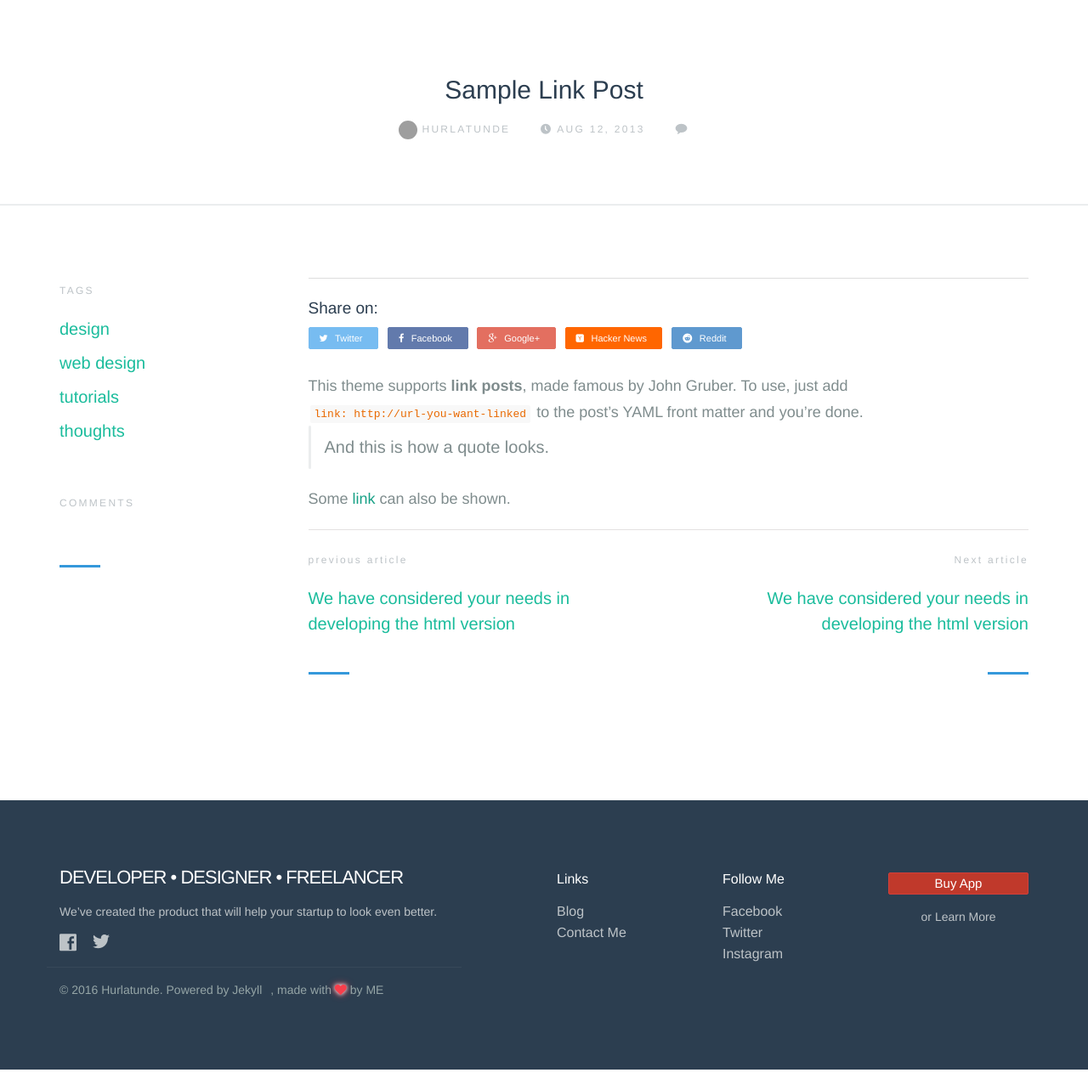
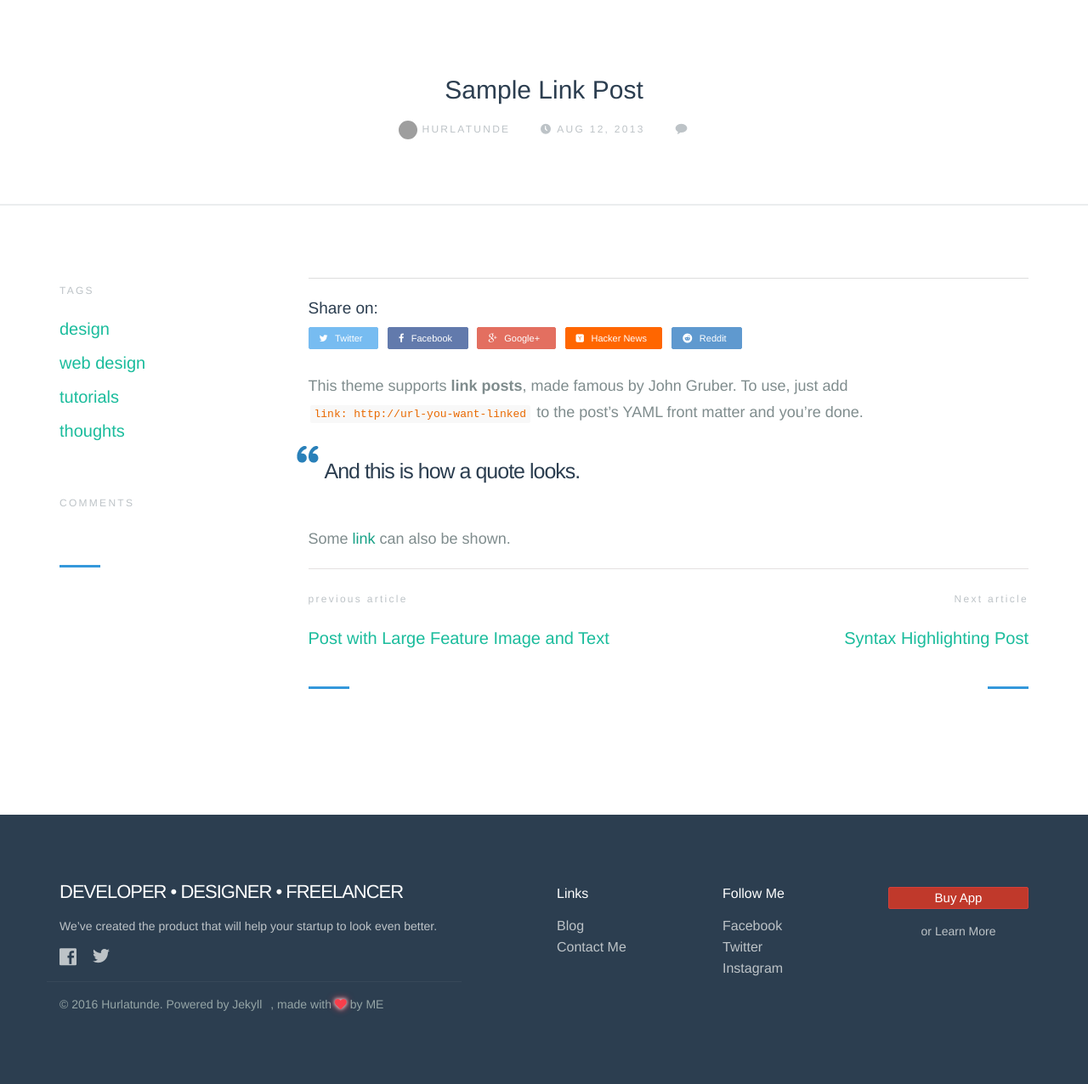
Before and after one commit to hurlatunde/hurlatunde.github.io, a Jekyll site: the page built from _posts/2013-08-12-sample-link-post.md, in a window 1280 px wide. Shown: the whole page at 85% size. Built offline with Jekyll 4.4.1, drawn with Linux system fonts in a browser that asks for light colours; comment, search, counter and statistics services are not loaded; grey boxes are pictures that could not be loaded.

Commit message:
yupdates

```diff
--- a/_layouts/post.html
+++ b/_layouts/post.html
@@ -52,12 +52,44 @@ layout: default
         display: block;
         position: absolute;
         right: 15px;
-        left: inherit! important;
+        left: inherit ! important;
         bottom: 0;
         width: 48px;
         border-top: 3px solid #3498db;
     }
 
+    .mcontent .blog-1 blockquote {
+        position: relative;
+        margin-bottom: 35px;
+        margin-top: 24px;
+        font-size: 37px;
+        line-height: 50px;
+        font-family: "Helvetica Neue", Helvetica, Arial, sans-serif;
+        color: #2c3e50;
+        letter-spacing: -1px;
+        font-weight: 300;
+    }
+
+    blockquote p {
+        font-size: 25.006px;
+        line-height: 1.549829;
+        font-weight: normal;
+        margin-bottom: .4em;
+    }
+
+    blockquote:before {
+        position: absolute;
+        left: 0;
+        width: 0px;
+        height: 100%;
+        top: 0;
+        bottom: 0;
+        background-color: #ebedee;
+        content: "";
+        -webkit-border-radius: 2px;
+        -moz-border-radius: 2px;
+        border-radius: 2px;
+    }
 </style>
 
 <div>
@@ -66,7 +98,8 @@ layout: default
             <div class="container">
                 <h3> {{ page.title }} </h3>
                 <div class="submitted">
-                    <span><span> <img style="width: 22px;height: 22px;border-radius: 50%;" src="{{ site.owner.avatar }}"> </span> {% include user.html username=site.github_username %} </span>
+                    <span><span> <img style="width: 22px;height: 22px;border-radius: 50%;"
+                                      src="{{ site.owner.avatar }}"> </span> {% include user.html username=site.github_username %} </span>
                     <span><span class="fui-time"></span> {{ page.date | date: "%b %-d, %Y" }}</span>
                     <span><span class="fui-round-bubble"></span> <a href="{{ post.url }}#disqus_thread"></a> </span>
                 </div>
@@ -98,19 +131,27 @@ layout: default
                             <h6>Share on: </h6>
                             <ul>
                                 <li>
-                                    <a href="https://twitter.com/intent/tweet?text={{ site.url }}{{ page.url }}" class="twitter btn" title="Share on Twitter"><i class="fa fa-twitter"></i><span> Twitter</span></a>
+                                    <a href="https://twitter.com/intent/tweet?text={{ site.url }}{{ page.url }}"
+                                       class="twitter btn" title="Share on Twitter"><i class="fa fa-twitter"></i><span> Twitter</span></a>
                                 </li>
                                 <li>
-                                    <a href="https://www.facebook.com/sharer/sharer.php?u={{ site.url }}{{ page.url }}" class="facebook btn" title="Share on Facebook"><i class="fa fa-facebook"></i><span> Facebook</span></a>
+                                    <a href="https://www.facebook.com/sharer/sharer.php?u={{ site.url }}{{ page.url }}"
+                                       class="facebook btn" title="Share on Facebook"><i
+                                            class="fa fa-facebook"></i><span> Facebook</span></a>
                                 </li>
                                 <li>
-                                    <a href="https://plus.google.com/share?url={{ site.url }}{{ page.url }}" class="google-plus btn" title="Share on Google Plus"><i class="fa fa-google-plus"></i><span> Google+</span></a>
+                                    <a href="https://plus.google.com/share?url={{ site.url }}{{ page.url }}"
+                                       class="google-plus btn" title="Share on Google Plus"><i
+                                            class="fa fa-google-plus"></i><span> Google+</span></a>
                                 </li>
                                 <li>
-                                    <a href="https://news.ycombinator.com/submitlink?u={{ site.url }}{{ page.url }}" class="hacker-news btn" title="Share on Hacker News"><i class="fa fa-hacker-news"></i><span> Hacker News</span></a>
+                                    <a href="https://news.ycombinator.com/submitlink?u={{ site.url }}{{ page.url }}"
+                                       class="hacker-news btn" title="Share on Hacker News"><i
+                                            class="fa fa-hacker-news"></i><span> Hacker News</span></a>
                                 </li>
                                 <li>
-                                    <a href="https://www.reddit.com/submit?url={{ site.url }}{{ page.url }}" class="reddit btn" title="Share on Reddit"><i class="fa fa-reddit"></i><span> Reddit</span></a>
+                                    <a href="https://www.reddit.com/submit?url={{ site.url }}{{ page.url }}"
+                                       class="reddit btn" title="Share on Reddit"><i class="fa fa-reddit"></i><span> Reddit</span></a>
                                 </li>
                             </ul>
                         </div><!-- end share-buttons -->
@@ -123,15 +164,19 @@ layout: default
                     <hr>
 
                     <div class="row">
+                        {% if page.previous.url %}
                         <div class="links col-sm-6">
                             <h6>previous article</h6>
-                            <a href="#">We have considered your needs in developing the html version</a>
+                            <a href="{{ page.previous.url }}"> {{ page.previous.title }} </a>
                         </div>
+                        {% endif %}
 
+                        {% if page.next.url %}
                         <div class="links next col-sm-6">
                             <h6>Next article</h6>
-                            <a href="#">We have considered your needs in developing the html version</a>
+                            <a href="{{ page.next.url }}"> {{ page.next.title }} </a>
                         </div>
+                        {% endif %}
                     </div>
 
                     <br>
```
Also changed, not shown: assets/css/style.css, assets/img/quote-up.png (added). Lines whose indentation alone changed are shown as unchanged.
